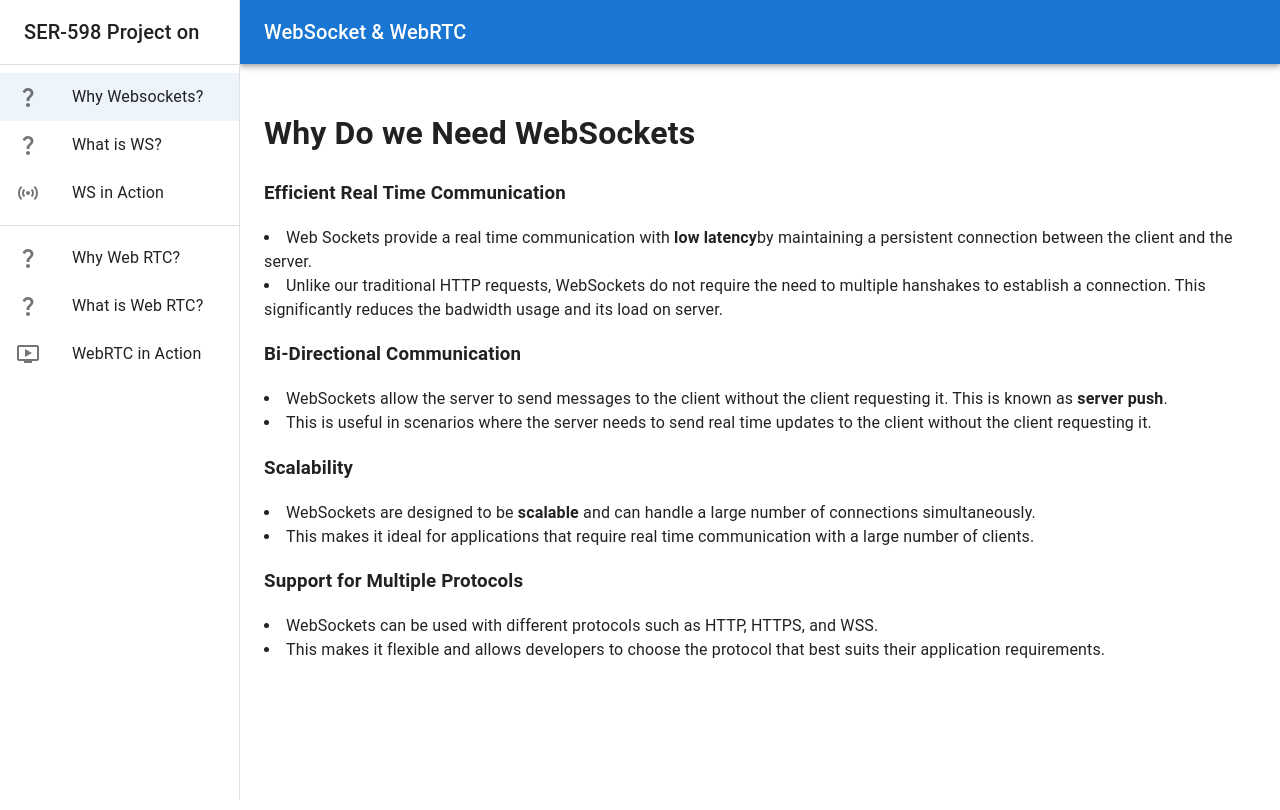
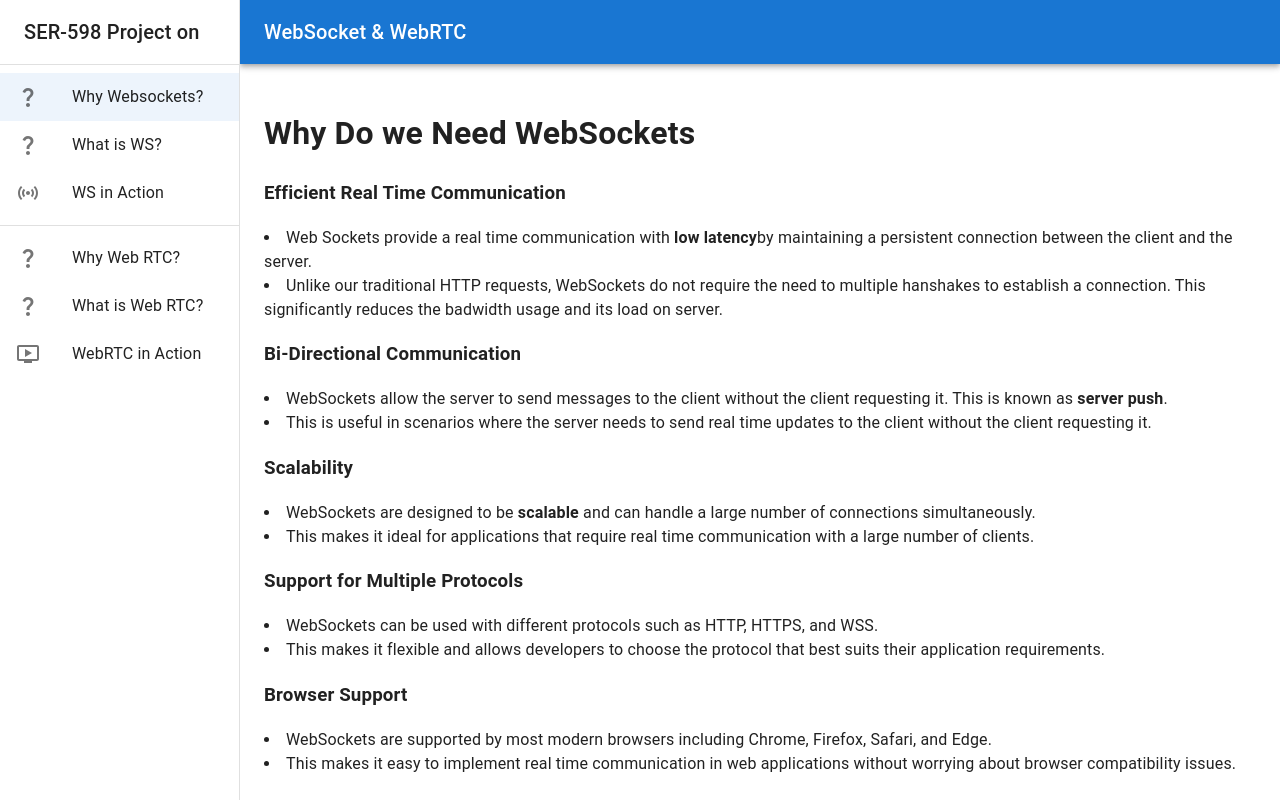
Before and after one commit to ishtpreet/WebSockets-and-WebRTC, a React (Create React App) app in the folder frontend/: page / in a window 1280 px wide. Shown: the top 810 px of the page. Built offline with nearby package versions, Linux system fonts and the light colour scheme.

Commit message:
draft updated and config updated

```diff
--- a/frontend/src/pages/ws/WhyWS.js
+++ b/frontend/src/pages/ws/WhyWS.js
@@ -50,6 +50,17 @@ export default function WhyWS() {
           that best suits their application requirements.
         </li>
       </p>
+      <h3>Browser Support</h3>
+      <p>
+        <li>
+          WebSockets are supported by most modern browsers including Chrome,
+          Firefox, Safari, and Edge.
+        </li>
+        <li>
+          This makes it easy to implement real time communication in web
+          applications without worrying about browser compatibility issues.
+        </li>
+      </p>
     </div>
   );
 }
```
